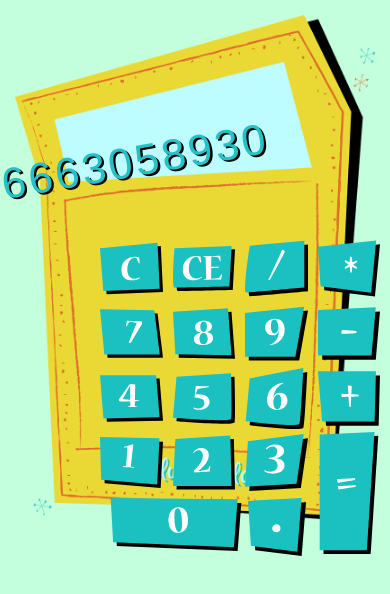
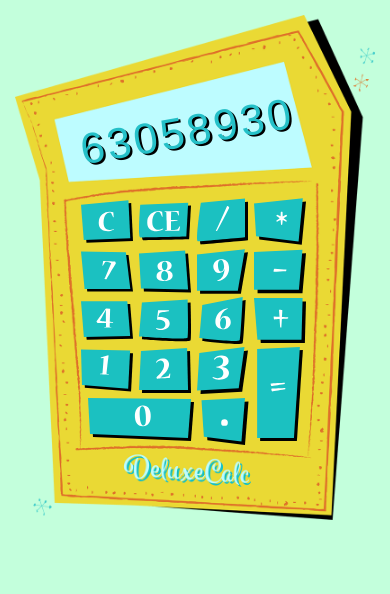
Before and after one commit to alexwilkerson/deluxecalc, a plain HTML site: page index.html in a window 390 px wide. Drawn offline with nearby package versions, Linux system fonts and the light colour scheme.

Commit message:
made the whole thing smaller to look better on mobile

```diff
--- a/css/styles.css
+++ b/css/styles.css
@@ -15,8 +15,8 @@ body {
 .screen {
   position: absolute;
   text-align: right;
-  top: 125px;
-  right: 105px;
+  top: 95px;
+  right: 80px;
   -ms-transform: rotate(-10deg);
   -webkit-transform: rotate(-10deg);
   transform: rotate(-10deg);
@@ -32,24 +32,24 @@ body {
 
 .buttons {
   position: absolute;
-  height: 320px;
-  width: 290px;
-  top: 223px;
-  left: 75px;
+  height: 245px;
+  width: 231px;
+  top: 183px;
+  left: 60px;
   display: flex;
   flex-wrap: wrap;
 }
 
 .button {
   display: inline-block;
-  margin: 0 0 0 10px;
+  margin: 0 0 0 6px;
   flex-grow: 1;
-  height: 61px;
-  width: calc(100% * (1/4) - 20px);
+  height: 47px;
+  width: calc(100% * (1/4) - 10px);
 }
 
 .equals {
-  height: 122px;
+  height: 94px;
 }
 
 .bottom-row {
@@ -58,16 +58,16 @@ body {
 
 .zero {
   position: absolute;
-  left: 15px;
-  top: 260px;
-  height: 53px;
-  width: 142px;
+  left: -30px;
+  top: 200px;
+  height: 43px;
+  width: 192px;
 }
 
 .point {
   position: absolute;
   width: 66px;
-  height: 58px;
-  top: 260px;
-  left: 154px;
+  height: 47px;
+  top: 200px;
+  left: 117px;
 }
--- a/index.html
+++ b/index.html
@@ -11,7 +11,7 @@
     <div class="wrapper">
       <div class="calculator">
         <div class="screen">
-          <span class="numbers">6663058930</span>
+          <span class="numbers">63058930</span>
         </div>
         <div class="buttons">
 
```
